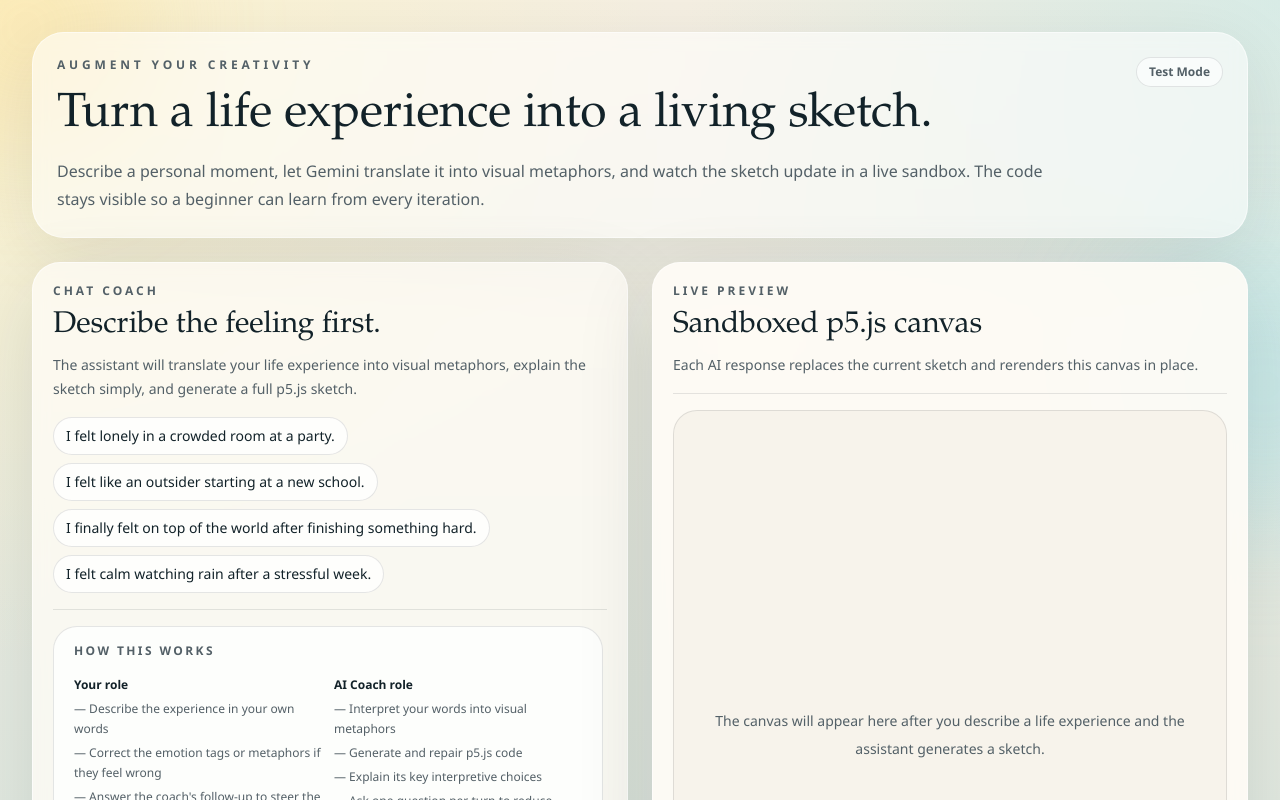
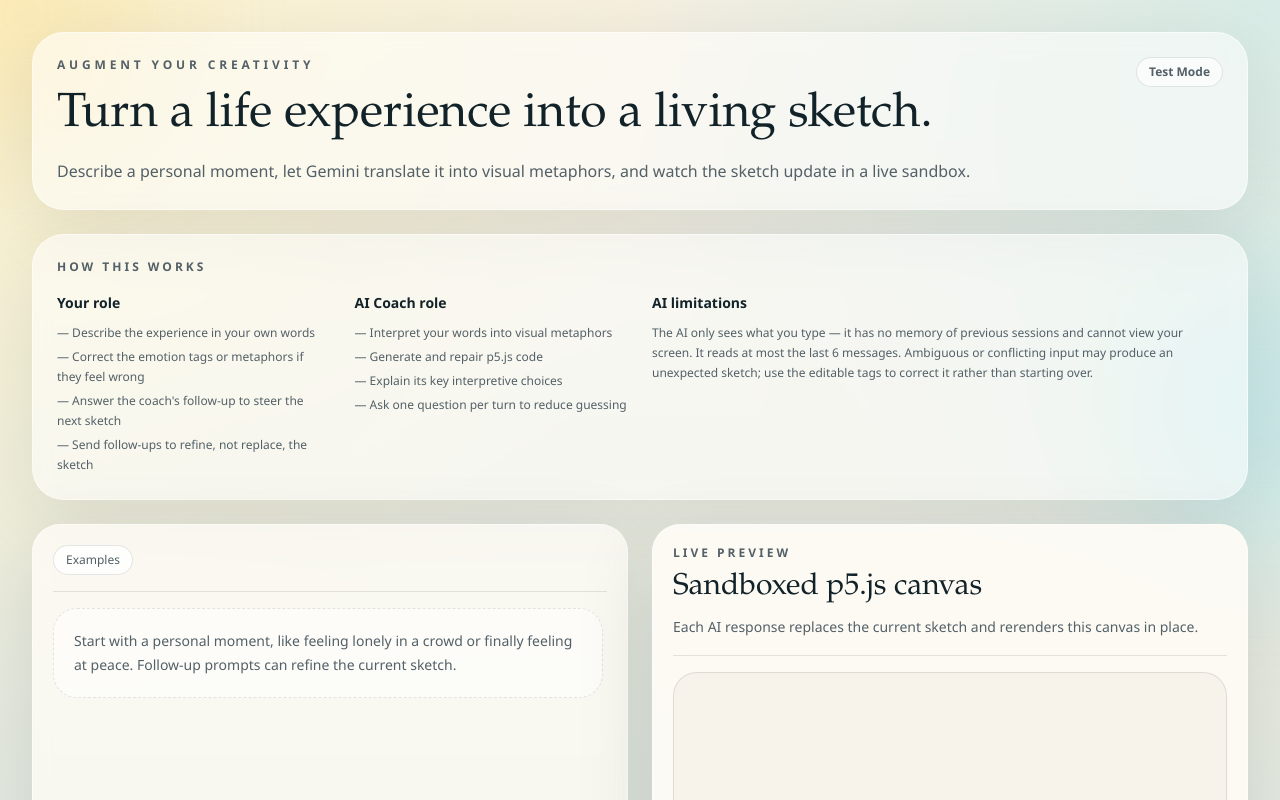
Before and after one commit to NicholasChanng/info4940, a Next.js app: page / in a window 1280 px wide. Shown: the top 800 px of the page. Built offline with nearby package versions, Linux system fonts and the light colour scheme.

Commit message:
update layout

```diff
--- a/src/app/page.tsx
+++ b/src/app/page.tsx
@@ -224,9 +224,7 @@ export default function HomePage() {
               </h1>
               <p className="max-w-5xl text-sm leading-7 text-[color:var(--muted)] sm:text-base">
                 Describe a personal moment, let Gemini translate it into visual
-                metaphors, and watch the sketch update in a live sandbox. The code
-                stays visible so a beginner can learn from every iteration.
-              </p>
+                metaphors, and watch the sketch update in a live sandbox.              </p>
             </div>
             <button
               type="button"
@@ -274,6 +272,40 @@ export default function HomePage() {
           </div>
         )}
 
+        <header className="rounded-[32px] border border-white/55 bg-white/55 px-6 py-6 shadow-[0_18px_72px_rgba(18,34,41,0.09)] backdrop-blur">
+          <p className="text-xs font-semibold uppercase tracking-[0.25em] text-[color:var(--muted)] mb-4">
+            How this works
+          </p>
+          <div className="grid grid-cols-2 gap-6 text-sm leading-6 sm:grid-cols-4">
+            <div>
+              <p className="font-semibold text-[color:var(--ink)] mb-2">Your role</p>
+              <ul className="space-y-1 text-[color:var(--muted)] text-xs leading-5">
+                <li>— Describe the experience in your own words</li>
+                <li>— Correct the emotion tags or metaphors if they feel wrong</li>
+                <li>— Answer the coach's follow-up to steer the next sketch</li>
+                <li>— Send follow-ups to refine, not replace, the sketch</li>
+              </ul>
+            </div>
+            <div>
+              <p className="font-semibold text-[color:var(--ink)] mb-2">AI Coach role</p>
+              <ul className="space-y-1 text-[color:var(--muted)] text-xs leading-5">
+                <li>— Interpret your words into visual metaphors</li>
+                <li>— Generate and repair p5.js code</li>
+                <li>— Explain its key interpretive choices</li>
+                <li>— Ask one question per turn to reduce guessing</li>
+              </ul>
+            </div>
+            <div className="col-span-2">
+              <p className="font-semibold text-[color:var(--ink)] mb-2">AI limitations</p>
+              <p className="text-xs leading-5 text-[color:var(--muted)]">
+                The AI only sees what you type — it has no memory of previous sessions and cannot view your screen.
+                It reads at most the last 6 messages. Ambiguous or conflicting input may produce an unexpected sketch;
+                use the editable tags to correct it rather than starting over.
+              </p>
+            </div>
+          </div>
+        </header>
+
         <section className="grid gap-6 lg:grid-cols-2 lg:items-start">
           <ChatPanel
             messages={messages}
--- a/src/components/chat-panel.tsx
+++ b/src/components/chat-panel.tsx
@@ -204,18 +204,8 @@ export function ChatPanel({
   return (
     <section className="relative isolate flex min-h-[816px] flex-col rounded-[28px] border border-white/55 bg-[color:var(--card)] p-5 shadow-[0_24px_80px_rgba(18,34,41,0.12)] backdrop-blur lg:h-[984px] lg:min-h-0">
       <div className="relative z-10 space-y-4 border-b border-[color:var(--line)] pb-4">
-        <div className="flex items-start justify-between gap-3">
-          <div className="space-y-2">
-            <p className="text-xs font-semibold uppercase tracking-[0.25em] text-[color:var(--muted)]">
-              Chat Coach
-            </p>
-            <h2 className="text-3xl leading-tight">Describe the feeling first.</h2>
-            <p className="text-sm leading-6 text-[color:var(--muted)]">
-              The assistant will translate your life experience into visual metaphors,
-              explain the sketch simply, and generate a full p5.js sketch.
-            </p>
-          </div>
-          {messages.length > 0 && (
+        {messages.length > 0 && (
+          <div className="flex justify-end">
             <button
               type="button"
               onClick={onReset}
@@ -223,8 +213,8 @@ export function ChatPanel({
             >
               New sketch
             </button>
-          )}
-        </div>
+          </div>
+        )}
         <PromptChips prompts={starterPrompts} onSelect={setDraft} />
       </div>
 
@@ -341,40 +331,6 @@ export function ChatPanel({
             </div>
           </div>
         )}
-
-        <div className="rounded-[24px] border border-[color:var(--line)] bg-white/70 px-5 py-4 space-y-4">
-          <p className="text-xs font-semibold uppercase tracking-[0.2em] text-[color:var(--muted)]">
-            How this works
-          </p>
-          <div className="grid grid-cols-2 gap-3 text-xs leading-5">
-            <div>
-              <p className="font-semibold text-[color:var(--ink)] mb-1">Your role</p>
-              <ul className="space-y-1 text-[color:var(--muted)]">
-                <li>— Describe the experience in your own words</li>
-                <li>— Correct the emotion tags or metaphors if they feel wrong</li>
-                <li>— Answer the coach's follow-up to steer the next sketch</li>
-                <li>— Send follow-ups to refine, not replace, the sketch</li>
-              </ul>
-            </div>
-            <div>
-              <p className="font-semibold text-[color:var(--ink)] mb-1">AI Coach role</p>
-              <ul className="space-y-1 text-[color:var(--muted)]">
-                <li>— Interpret your words into visual metaphors</li>
-                <li>— Generate and repair p5.js code</li>
-                <li>— Explain its key interpretive choices</li>
-                <li>— Ask one question per turn to reduce guessing</li>
-              </ul>
-            </div>
-          </div>
-          <div className="border-t border-[color:var(--line)] pt-3">
-            <p className="text-xs font-semibold text-[color:var(--muted)] mb-1">AI limitations</p>
-            <p className="text-xs leading-5 text-[color:var(--muted)]">
-              The AI only sees what you type — it has no memory of previous sessions and cannot view your screen.
-              It reads at most the last 6 messages. Ambiguous or conflicting input may produce an unexpected sketch;
-              use the editable tags to correct it rather than starting over.
-            </p>
-          </div>
-        </div>
 
         {messages.length === 0 ? (
           <div className="rounded-3xl border border-dashed border-[color:var(--line)] bg-white/55 p-5 text-sm leading-6 text-[color:var(--muted)]">
--- a/src/components/prompt-chips.tsx
+++ b/src/components/prompt-chips.tsx
@@ -1,21 +1,49 @@
+"use client";
+
+import { useState } from "react";
+
 interface PromptChipsProps {
   prompts: string[];
   onSelect: (prompt: string) => void;
 }
 
 export function PromptChips({ prompts, onSelect }: PromptChipsProps) {
+  const [open, setOpen] = useState(false);
+
   return (
-    <div className="flex flex-wrap gap-2">
+    <div className="relative inline-block">
+      <button
+        type="button"
+        onMouseEnter={() => setOpen(true)}
+        onMouseLeave={() => setOpen(false)}
+        className="rounded-full border border-[color:var(--line)] bg-white/75 px-3 py-1.5 text-xs font-medium text-[color:var(--muted)] transition hover:border-[color:var(--accent)] hover:text-[color:var(--ink)]"
+      >
+        Examples
+      </button>
+
+      {open && (
+        <div
+          onMouseEnter={() => setOpen(true)}
+          onMouseLeave={() => setOpen(false)}
+          className="absolute left-0 top-full z-50 w-96 pt-1"
+        >
+        <div className="rounded-[18px] border border-[color:var(--line)] bg-white/95 p-2 shadow-[0_8px_32px_rgba(18,34,41,0.12)] backdrop-blur">
           {prompts.map((prompt) => (
             <button
               key={prompt}
               type="button"
-          onClick={() => onSelect(prompt)}
-          className="rounded-full border border-[color:var(--line)] bg-white/75 px-3 py-2 text-left text-sm font-medium text-[color:var(--ink)] transition hover:border-[color:var(--accent)] hover:bg-[color:var(--accent-soft)]"
+              onClick={() => {
+                onSelect(prompt);
+                setOpen(false);
+              }}
+              className="w-full rounded-[12px] px-3 py-2 text-left text-sm text-[color:var(--ink)] transition hover:bg-[color:var(--accent-soft)]"
             >
               {prompt}
             </button>
           ))}
         </div>
+        </div>
+      )}
+    </div>
   );
 }
```
Lines whose indentation alone changed are shown as unchanged.
